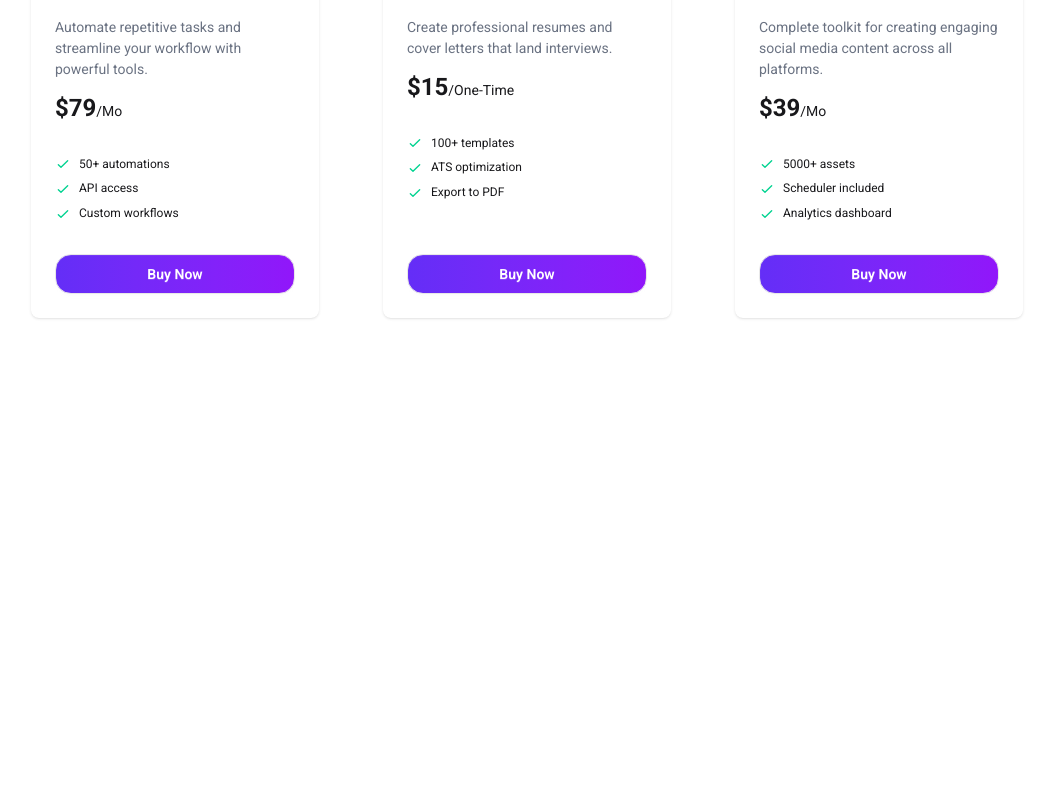
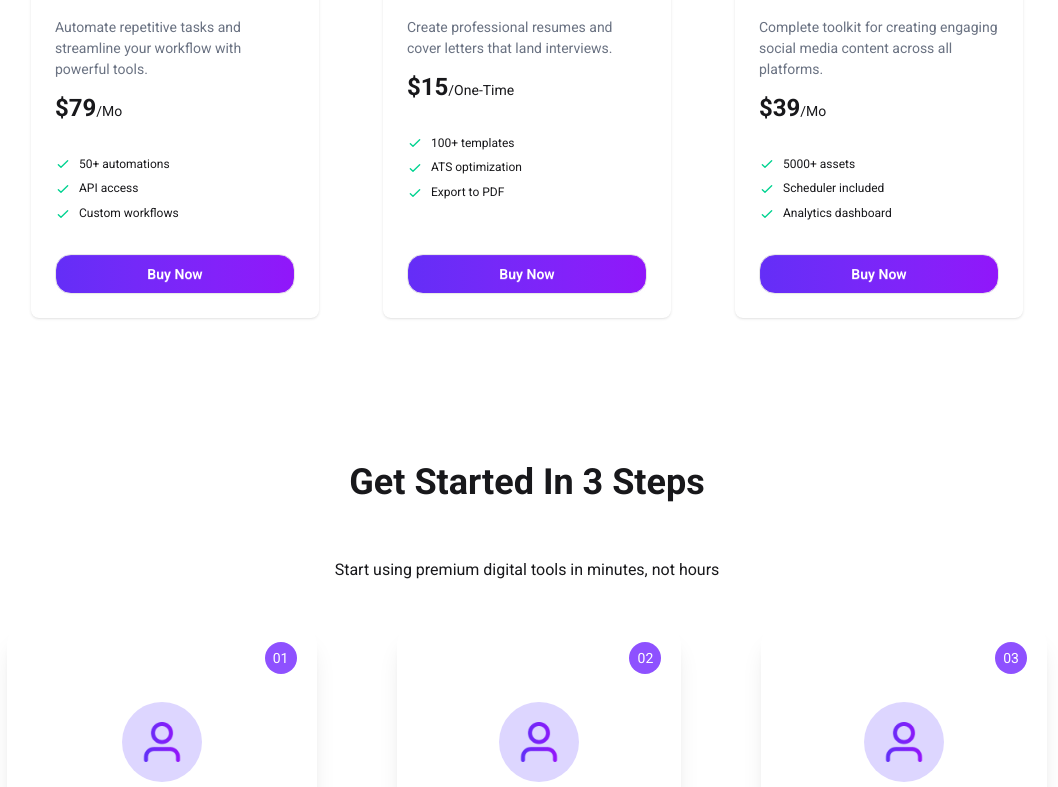
Before and after one commit to nahidul31/A6--DigiTools-Platform, a React (Vite) app: page / in a window 1280 px wide. Shown: the part 2010-2797 px from the top of the page, without its empty margins (113-1171 px from the left). Before the commit the page ends 2432 px from the top, so only its background shows below. Built offline with nearby package versions, Linux system fonts and the light colour scheme.

Commit message:
Added three steps section and make responsive

```diff
--- a/src/components/Home/Home.jsx
+++ b/src/components/Home/Home.jsx
@@ -2,6 +2,7 @@ import { Suspense, use, useState } from "react";
 import Navbar from "../layout/Navbar/Navbar";
 import Banner from "./Banner/Banner";
 import DigitalTools from "./DigitalTools/DigitalTools";
+import ThreeSteps from "./ThreeSteps/ThreeSteps";
 
 const url = async () => {
   const res = await fetch("/data.json");
@@ -29,6 +30,7 @@ const Home = () => {
             urlPromise={urlPromise}
           ></DigitalTools>
         </Suspense>
+        <ThreeSteps></ThreeSteps>
       </div>
     </div>
   );
--- /dev/null
+++ b/src/components/Home/ThreeSteps/ThreeSteps.jsx
@@ -0,0 +1,73 @@
+import img1 from "../../../assets/img/user.png";
+import img2 from "../../../assets/img/package.png";
+import img3 from "../../../assets/img/rocket.png";
+const ThreeSteps = () => {
+  return (
+    <div className="text-center p-10 lg:px-30">
+      <h1 className="text-4xl font-bold">Get Started In 3 Steps </h1>
+      <p className="mt-14">
+        Start using premium digital tools in minutes, not hours
+      </p>
+      <div className="flex flex-col lg:flex-row justify-center items-center gap-10 lg:gap-20  mt-10">
+        {/* card  1 */}
+        <div className="shadow-xl p-5 rounded-3xl">
+          <div className=" flex justify-end">
+            <span className="bg-violet-500 w-8 h-8 flex items-center justify-center text-white rounded-full text-sm">
+              01
+            </span>
+          </div>
+          <div className="p-7 space-y-4 flex flex-col justify-center items-center">
+            <div className="  bg-violet-200 w-20 h-20 rounded-full p-4  r">
+              <img src={img1} alt="" />
+            </div>
+            <div className="space-y-2">
+              <h1 className="text-2xl font-bold">Create Account</h1>
+              <p>
+                Sign up for free in seconds. No credit card required to get
+                started.
+              </p>
+            </div>
+          </div>
+        </div>
+        {/* card  2---------------- */}
+        <div className="shadow-xl p-5 rounded-3xl">
+          <div className=" flex justify-end">
+            <span className="bg-violet-500 w-8 h-8 flex items-center justify-center text-white rounded-full text-sm">
+              02
+            </span>
+          </div>
+          <div className="p-7 space-y-4 flex flex-col justify-center items-center">
+            <div className="  bg-violet-200 w-20 h-20 rounded-full p-4  r">
+              <img src={img1} alt="" />
+            </div>
+            <div className="space-y-2">
+              <h1 className="text-2xl font-bold">Choose Products</h1>
+              <p>
+                Browse our catalog and select the tools that fit your needs.
+              </p>
+            </div>
+          </div>
+        </div>
+        {/* card  3------------------ */}
+        <div className="shadow-xl p-5 rounded-3xl">
+          <div className=" flex justify-end">
+            <span className="bg-violet-500 w-8 h-8 flex items-center justify-center text-white rounded-full text-sm">
+              03
+            </span>
+          </div>
+          <div className="p-7 space-y-4 flex flex-col justify-center items-center">
+            <div className="  bg-violet-200 w-20 h-20 rounded-full p-4  r">
+              <img src={img1} alt="" />
+            </div>
+            <div className="space-y-2">
+              <h1 className="text-2xl font-bold">Start Creating</h1>
+              <p>Download and start using your premium tools immediately.</p>
+            </div>
+          </div>
+        </div>
+      </div>
+    </div>
+  );
+};
+
+export default ThreeSteps;
```
